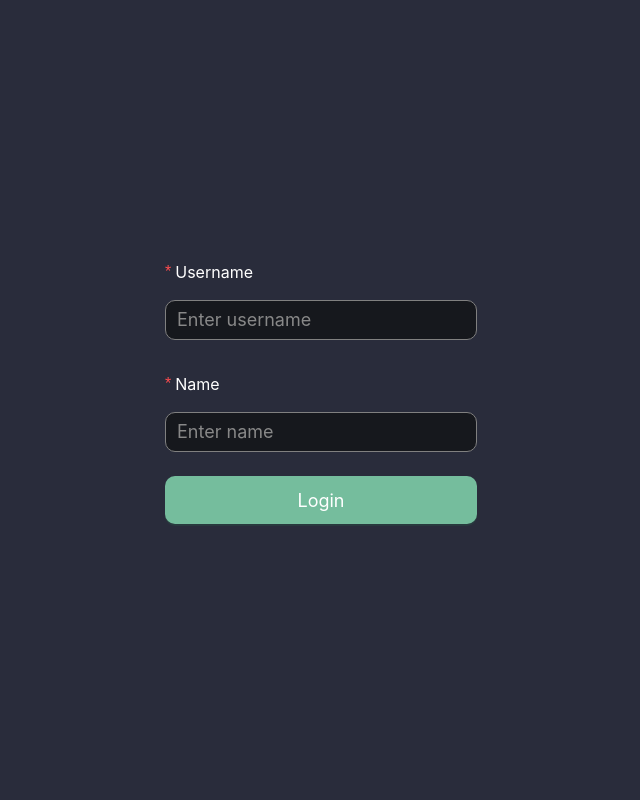
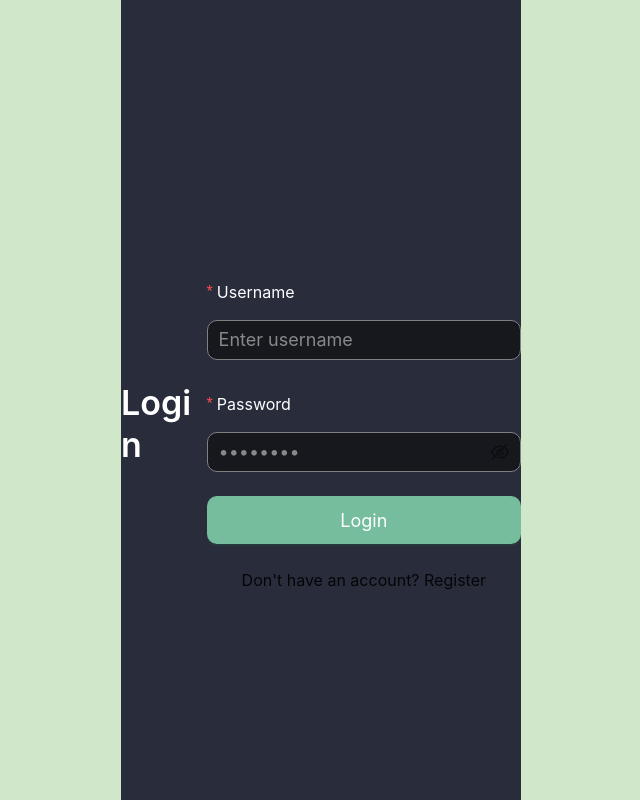
Before and after one commit to KlrShaK/MemoryDeck-Client, a Next.js app: page /login in a window 1280 px wide. Shown: the whole page, without its empty margins (319-959 px from the left). Built offline with nearby package versions, Linux system fonts and the light colour scheme; what @ant-design/nextjs-registry would draw is missing.

Commit message:
Finish login and register redirect to /home

```diff
--- a/app/login/page.tsx
+++ b/app/login/page.tsx
@@ -1,63 +1,44 @@
-"use client"; // For components that need React hooks and browser APIs, SSR (server side rendering) has to be disabled. Read more here: https://nextjs.org/docs/pages/building-your-application/rendering/server-side-rendering
+"use client";
 
-import { useRouter } from "next/navigation"; // use NextJS router for navigation
+import { useRouter } from "next/navigation";
 import { useApi } from "@/hooks/useApi";
 import useLocalStorage from "@/hooks/useLocalStorage";
 import { User } from "@/types/user";
-import { Button, Form, Input } from "antd";
-// Optionally, you can import a CSS module or file for additional styling:
-// import styles from "@/styles/page.module.css";
+import { Button, Form, Input, Typography } from "antd";
 
-interface FormFieldProps {
-  label: string;
-  value: string;
-}
+const { Title } = Typography;
 
 const Login: React.FC = () => {
   const router = useRouter();
   const apiService = useApi();
   const [form] = Form.useForm();
-  // useLocalStorage hook example use
-  // The hook returns an object with the value and two functions
-  // Simply choose what you need from the hook:
-  const {
-    // value: token, // is commented out because we do not need the token value
-    set: setToken, // we need this method to set the value of the token to the one we receive from the POST request to the backend server API
-    // clear: clearToken, // is commented out because we do not need to clear the token when logging in
-  } = useLocalStorage<string>("token", ""); // note that the key we are selecting is "token" and the default value we are setting is an empty string
-  // if you want to pick a different token, i.e "usertoken", the line above would look as follows: } = useLocalStorage<string>("usertoken", "");
+  const { set: setToken } = useLocalStorage<string>("token", "");
 
-  const handleLogin = async (values: FormFieldProps) => {
+  const handleLogin = async (values: { username: string; password: string }) => {
     try {
-      // Call the API service and let it handle JSON serialization and error handling
-      const response = await apiService.post<User>("/users", values);
+      const response = await apiService.post<User>("/login", {
+        username: values.username,
+        password: values.password,
+      });
 
-      // Use the useLocalStorage hook that returned a setter function (setToken in line 41) to store the token if available
       if (response.token) {
         setToken(response.token);
+        router.push("/home"); // redirect to user dashboard or main page
       }
-
-      // Navigate to the user overview
-      router.push("/users");
     } catch (error) {
-      if (error instanceof Error) {
-        alert(`Something went wrong during the login:\n${error.message}`);
-      } else {
-        console.error("An unknown error occurred during login.");
-      }
+      form.setFields([
+        {
+          name: "username",
+          errors: ["Login failed. Please check your credentials."],
+        },
+      ]);
     }
   };
 
   return (
-    <div className="login-container">
-      <Form
-        form={form}
-        name="login"
-        size="large"
-        variant="outlined"
-        onFinish={handleLogin}
-        layout="vertical"
-      >
+      <div className="login-container" style={{ maxWidth: 400, margin: "0 auto", paddingTop: 64 }}>
+        <Title level={2}>Login</Title>
+        <Form form={form} name="login" layout="vertical" size="large" onFinish={handleLogin}>
           <Form.Item
               name="username"
               label="Username"
@@ -65,18 +46,25 @@ const Login: React.FC = () => {
           >
             <Input placeholder="Enter username" />
           </Form.Item>
+
           <Form.Item
-          name="name"
-          label="Name"
-          rules={[{ required: true, message: "Please input your name!" }]}
+              name="password"
+              label="Password"
+              rules={[{ required: true, message: "Please input your password!" }]}
           >
-          <Input placeholder="Enter name" />
+            <Input.Password placeholder="••••••••" />
           </Form.Item>
+
           <Form.Item>
-          <Button type="primary" htmlType="submit" className="login-button">
+            <Button type="primary" htmlType="submit" block>
               Login
             </Button>
           </Form.Item>
+
+          <p style={{ textAlign: "center" }}>
+            Don't have an account?{" "}
+            <a onClick={() => router.push("/register")}>Register</a>
+          </p>
         </Form>
       </div>
   );
```
Also changed, not shown: app/register/page.tsx (+4 -5 lines). Lines whose indentation alone changed are shown as unchanged.
